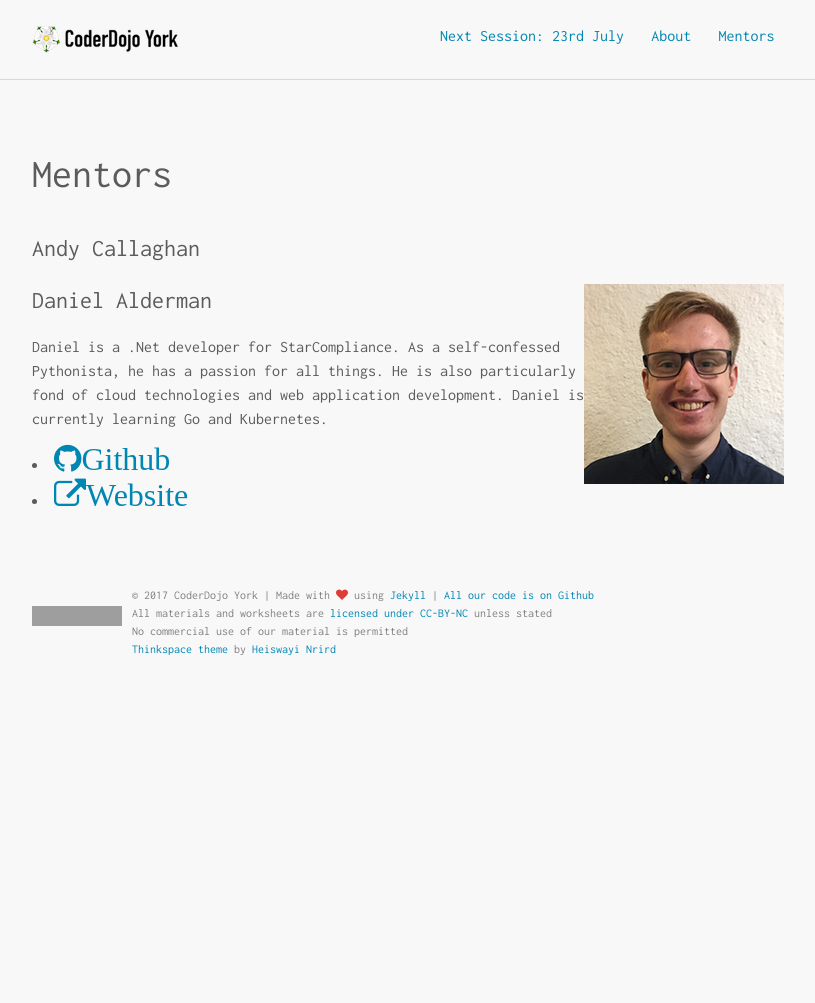
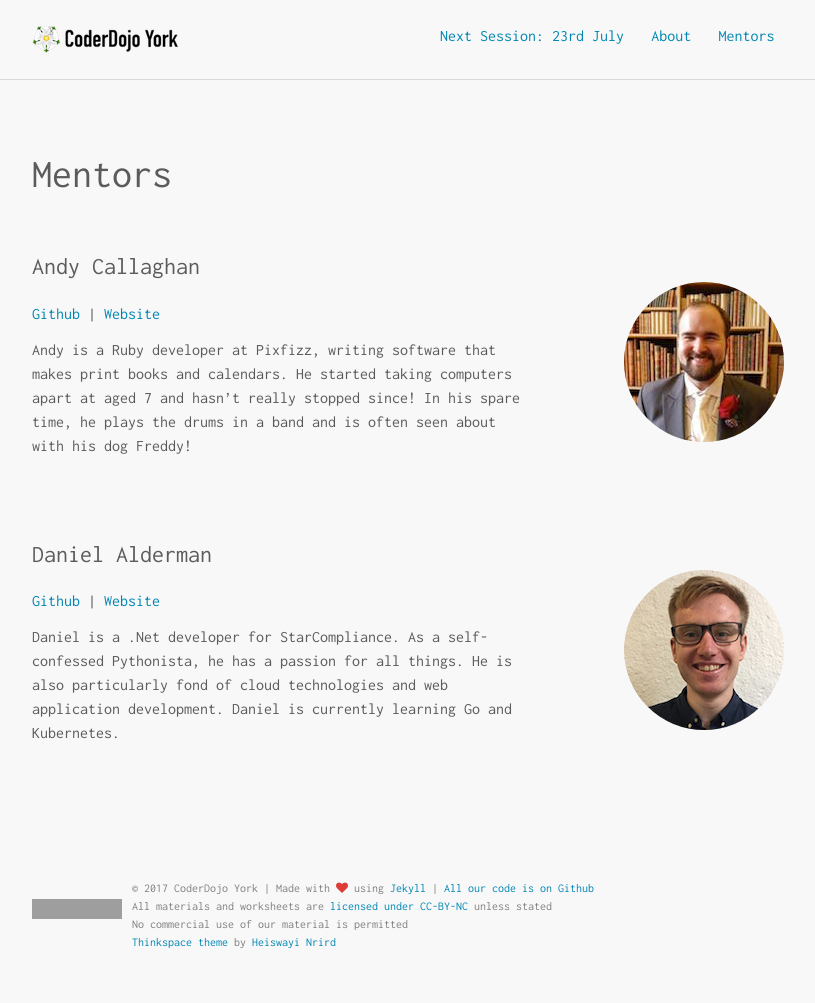
Before and after one commit to YorkDojo/yorkdojo.github.io, a Jekyll site: the page built from mentors.md, in a window 1280 px wide. Shown: the whole page, without its empty margins (232-1047 px from the left). Built offline with Jekyll 4.4.1, drawn with Linux system fonts in a browser that asks for light colours; before the commit the page ends 900 px from its top, so only the background shows below that; grey boxes are pictures that could not be loaded.

Commit message:
Mentors page tweaks & my bio

```diff
--- a/assets/scss/main.scss
+++ b/assets/scss/main.scss
@@ -6,3 +6,5 @@
 
 @import "layout";
 @import "syntax-highlighting";
+
+@import "mentors_page";
--- /dev/null
+++ b/assets/scss/mentors_page.scss
@@ -0,0 +1,12 @@
+#mentors_page {
+  img {
+    float: right;
+    border-radius: 100px;
+    margin-top: 50px;
+  }
+  .mentor {
+    float: left;
+    width: 500px;
+    margin-bottom: 50px;
+  }
+}
--- a/mentors.md
+++ b/mentors.md
@@ -4,16 +4,43 @@ title: Mentors
 permalink: /mentors/
 ---
 
-<h3>Andy Callaghan</h3>
+<div id="mentors_page" markdown='1'>
 
-<div class="pull-right" markdown="1">
-![Daniel's Bio Pic](/assets/images/dan-bio-pic.jpg)
+<div class="mentor" markdown='1'>
+
+### Andy Callaghan
+
+<div class="links" markdown='1'>
+[Github](https://github.com/acallaghan)
+|
+[Website](http://www.andycallaghan.com/)
 </div>
 
-<h3>Daniel Alderman</h3>
+Andy is a Ruby developer at Pixfizz, writing software that makes print books and calendars.
+He started taking computers apart at aged 7 and hasn't really stopped since!
+In his spare time, he plays the drums in a band and is often seen about with his dog Freddy!
+
+</div>
+![Daniel's Bio Pic](/assets/images/andy-bio-pic.jpg)
+
+<div class="mentor" markdown='1'>
+
+### Daniel Alderman
+
+<div class="links" markdown='1'>
+[Github](https://github.com/Daniel-Alderman77)
+|
+[Website](http://www.daniel-alderman.com/)
+</div>
+
 Daniel is a .Net developer for StarCompliance. As a self-confessed Pythonista, he
 has a passion for all things. He is also particularly fond of cloud technologies
 and web application development. Daniel is currently learning Go and Kubernetes.
 
-<li><a class="fa fa-github fa-2x" href="https://github.com/Daniel-Alderman77">Github</a></li>
-<li><a class="fa fa-external-link fa-2x" href="http://www.daniel-alderman.com/">Website</a></li>
+</div>
+![Daniel's Bio Pic](/assets/images/dan-bio-pic.jpg)
+
+
+</div>
+
+<div class="clearfix"></div>
```
Also changed, not shown: assets/images/andy-bio-pic.jpg (added), assets/images/dan-bio-pic.jpg.
